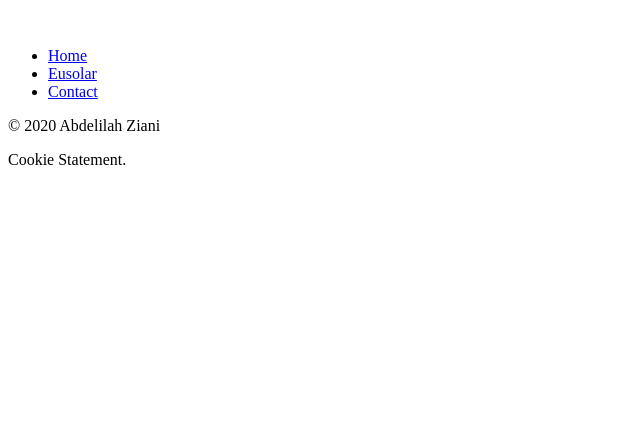
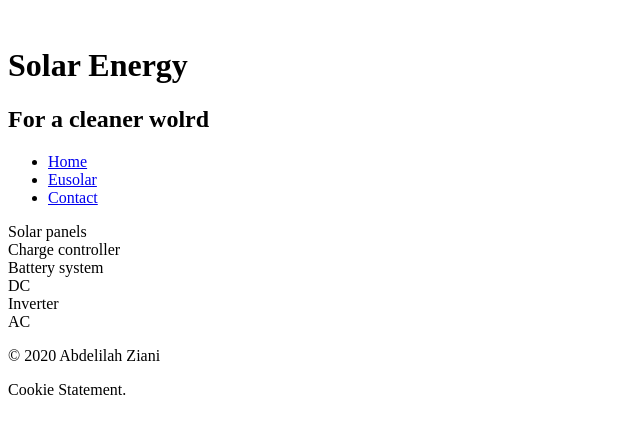
Before and after one commit to AbdelZN/Assessment20-21, a plain HTML site: page howsolarworks.html in a window 1280 px wide. Shown: the whole page, without its empty margins (0-640 px from the left). Drawn offline with Linux system fonts and the light colour scheme; files whose address does not match are found by name.

Commit message:
added body elements
+ header text

```diff
--- a/howsolarworks.html
+++ b/howsolarworks.html
@@ -12,10 +12,10 @@
     <header>
         <img class="logo" src="" alt="">
         <h1>
-
+            Solar Energy
         </h1>
         <h2>
-
+            For a cleaner wolrd
         </h2>
         <nav>
             <ul>
@@ -25,6 +25,41 @@
             </ul>
         </nav>
     </header>
+    <section>
+        <article>
+            <header>
+                Solar panels
+            </header>
+        </article>
+        <article>
+            <header>
+                Charge controller
+            </header>
+        </article>
+        <article>
+            <header>
+                Battery system
+            </header>
+        </article>
+        <article>
+            <header>
+                DC
+            </header>
+        </article>
+        <article>
+            <header>
+                Inverter
+            </header>
+        </article>
+        <article>
+            <header>
+                AC
+            </header>
+        </article>
+    </section>
+    <aside>
+
+    </aside>
     <footer>
         <p> &copy; 2020 Abdelilah Ziani</p>
         <p>Cookie Statement.</p>
```
Also changed, not shown: contact.html (+2 -2 lines), eusolar.html (+2 -2 lines), index.html (+1 -1 lines).
